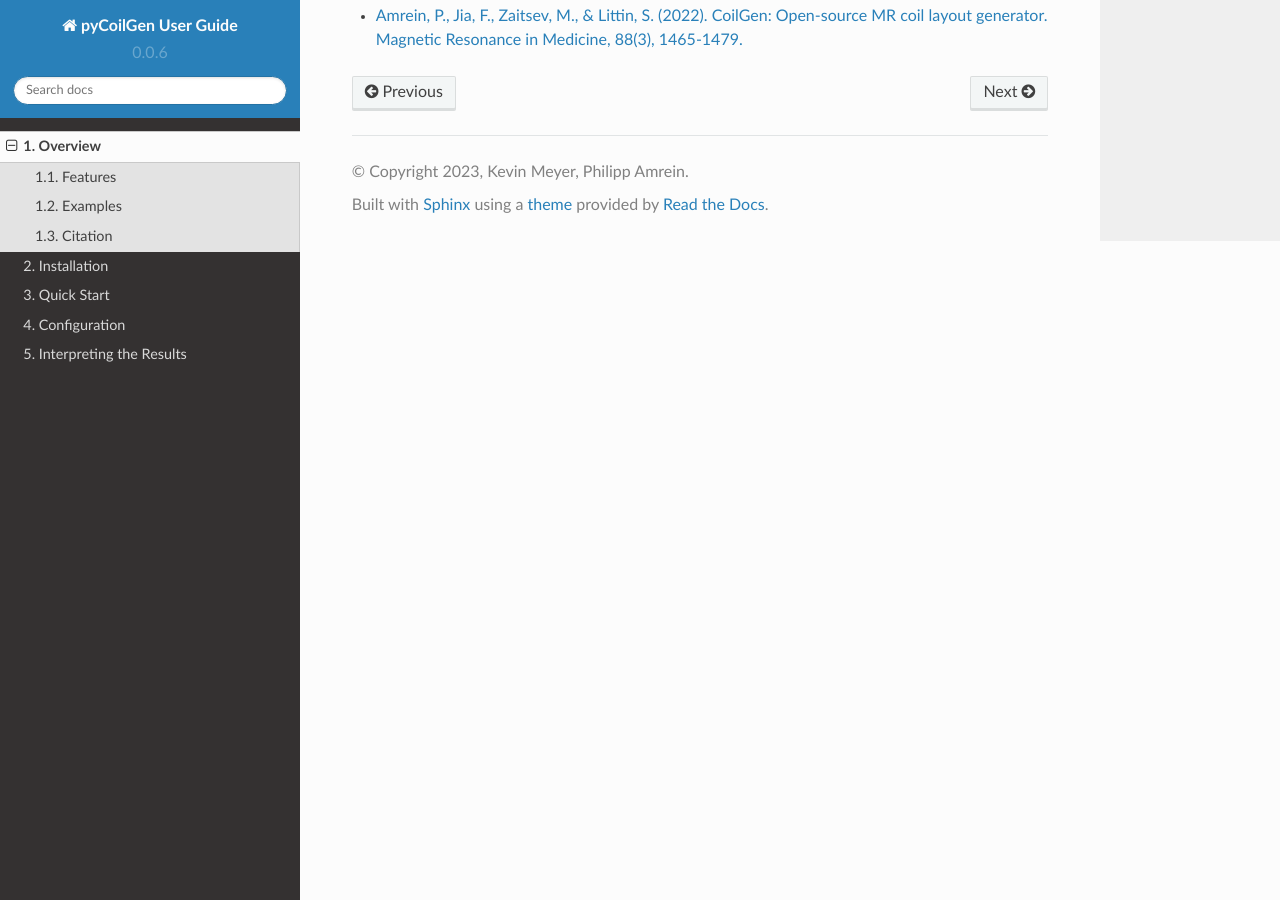
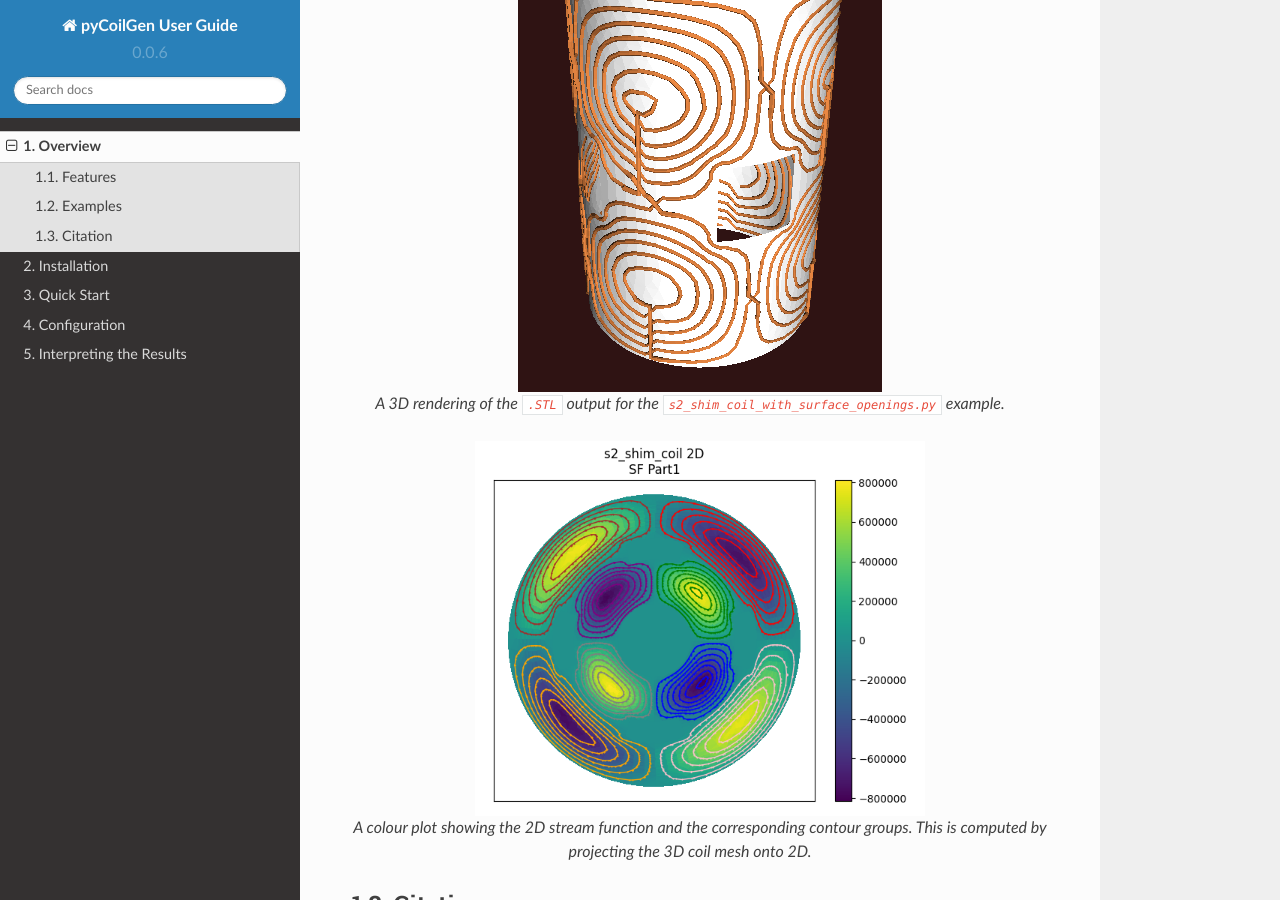
Before and after one commit to kev-m/pyCoilGen, a Sphinx documentation site: the page built from docs/source/overview.md, in a window 1280 px wide and 900 px high, scrolled down 760 px. Built offline with Sphinx 7.4.7 and the Read the Docs theme 2.0.0, drawn with Linux system fonts in a browser that asks for light colours.

Commit message:
Adding figure to the overview page

````diff
--- a/docs/source/overview.md
+++ b/docs/source/overview.md
@@ -17,6 +17,22 @@ The [`examples`](https://github.com/kev-m/pyCoilGen/examples) directory contains
 
 These examples demonstrate different scenarios and configurations for generating coil layouts.
 
+```{figure} figures/mesh_s2_shim_swept_3D_copper.png
+:scale: 100 %
+:align: center
+:alt: A 3D rendered view of the `.STL` swept output.
+
+A 3D rendering of the `.STL` output for the `s2_shim_coil_with_surface_openings.py` example.
+```
+```{figure} figures/plot_s2_shim_coil_2D.png
+:scale: 75 %
+:align: center
+:alt: A colour plot showing the stream function and the corresponding contour groups.
+
+A colour plot showing the 2D stream function and the corresponding contour groups.
+This is computed by projecting the 3D coil mesh onto 2D.
+```
+
 ## Citation
 
 Use the following publication if you need to cite this work:
````
